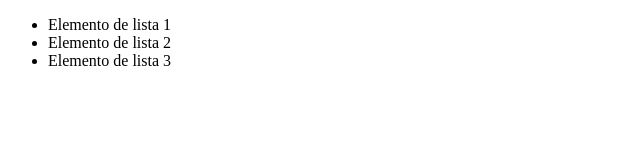
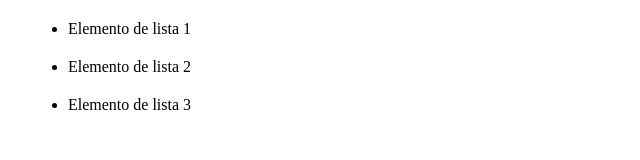
Before and after one commit to ivancito22/bootcamp-java, a plain HTML site: page css3/sheet01/ex05/index.html in a window 1280 px wide. Shown: the whole page, without its empty margins (0-640 px from the left). Drawn offline with Linux system fonts and the light colour scheme.

Commit message:
fix; css3 ex05 margenes arreglados

```diff
--- a/css3/sheet01/ex05/index.html
+++ b/css3/sheet01/ex05/index.html
@@ -6,6 +6,9 @@
 ial-scale=1.0">
 <title>Ejercicio 5</title>
 <style>
+    li {
+        margin: 20px;
+    }
 /* Aquí van tus estilos CSS */
 </style>
 </head>
```
